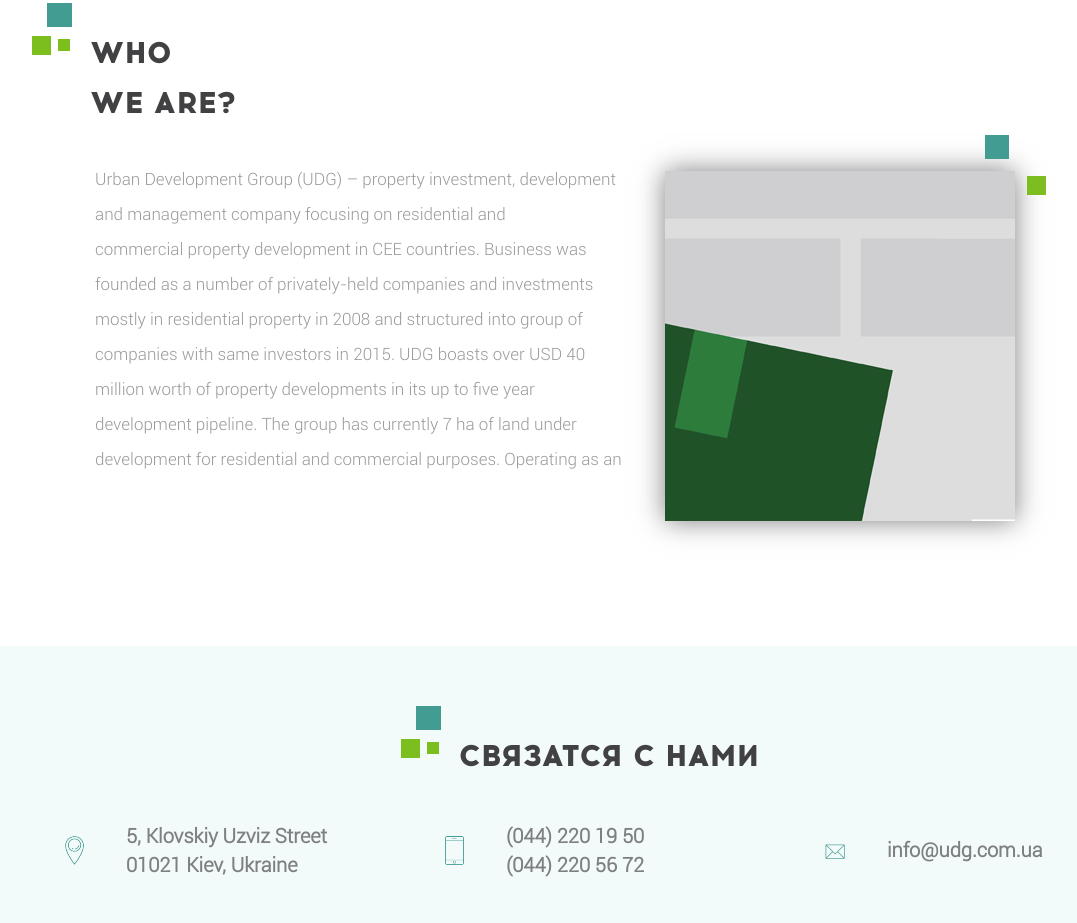
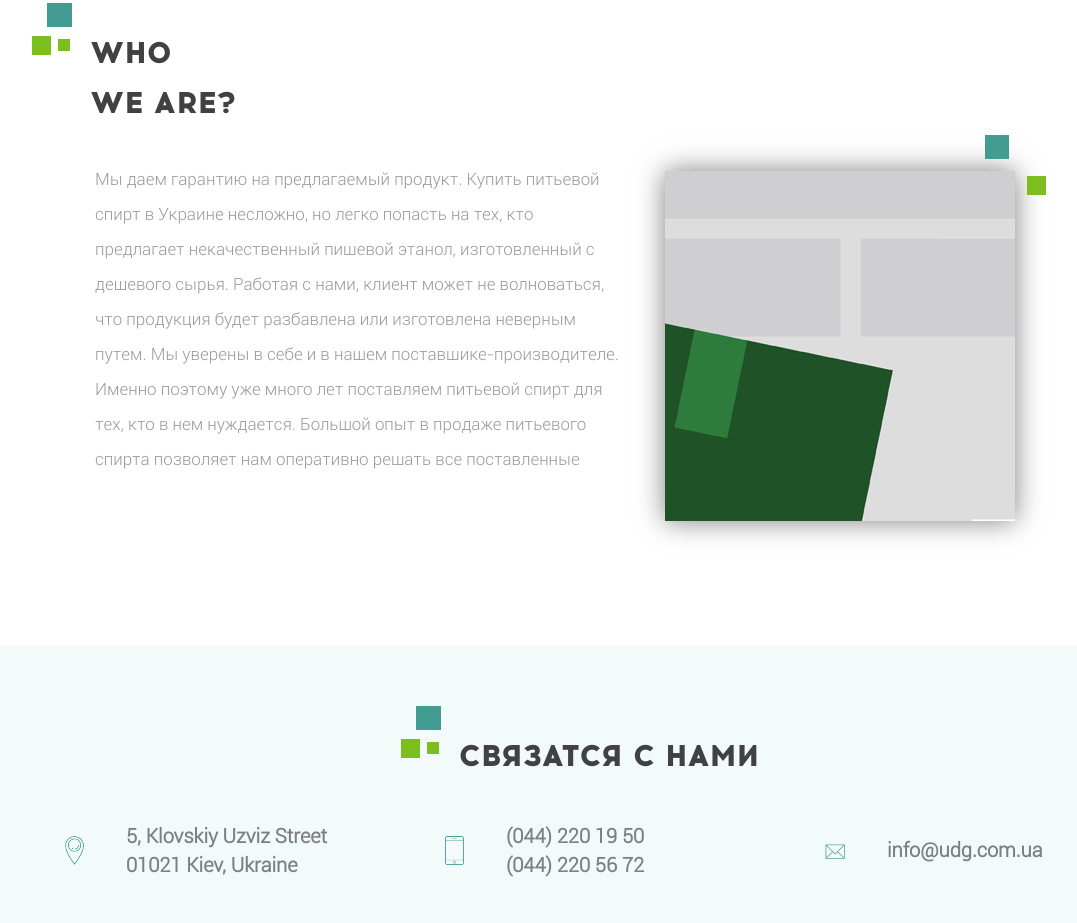
Before and after one commit to Nomaddis/water, a website: page pug/index.pug in a window 1280 px wide. Shown: the part 4257-5180 px from the top of the page, without its empty margins (60-1137 px from the left). Drawn offline with nearby package versions, Linux system fonts and the light colour scheme; files that its build step writes are made by us from their sources; files whose address does not match are found by name.

Commit message:
add about text

```diff
--- a/less/main.less
+++ b/less/main.less
@@ -82,7 +82,7 @@ main {
   width: 655px;
   height: 320px;
   overflow: hidden;
-  span {
+  p {
     font-family: "Roboto Light", sans-serif;
     color: #9a9a9a;
     font-size: 17px;
--- a/pug/modules/main.pug
+++ b/pug/modules/main.pug
@@ -310,10 +310,10 @@ main
                     .about-text
                         .about-text__left
                             .about-left__content
-                                span
-                                    | Urban Development Group (UDG) – property investment, development and management company focusing on residential and commercial property development in CEE countries. Business was founded as a number of privately-held companies and investments mostly in residential property in 2008 and structured into group of companies with same investors in 2015. UDG boasts over USD 40 million worth of property developments in its up to five year development pipeline. The group has currently 7 ha of land under development for residential and commercial purposes. Operating as an integrated property development provider, UDG business activities cover land identification and acquisition, planning, financing, resource management, project marketing, building design and construction of residential developmentscommercial offices, industrial buildings and retail centers.
-                                    | In Ukraine company making investment activity through SPV Corporate Investment Fund “UDG” which registered as public stock company and acquire funds for development via shares issue.
-                                    | Specialization of investment fund - financing of development projects such as residential buildings, complexes and quarters, investments objects are property rights for residential and commercial premises. UDG making investments into projects if able to have major influence into project concept, working with best architectors and consultants.
+                                p
+                                    | Мы даем гарантию на предлагаемый продукт. Купить питьевой спирт в Украине несложно, но легко попасть на тех, кто предлагает некачественный пищевой этанол, изготовленный с дешевого сырья. Работая с нами, клиент может не волноваться, что продукция будет разбавлена или изготовлена неверным путем. Мы уверены в себе и в нашем поставщике-производителе.  Именно поэтому уже много лет поставляем питьевой спирт для тех, кто в нем нуждается.
+                                    | Большой опыт в продаже питьевого спирта позволяет нам оперативно решать все поставленные задачи. Мы являемся надежным партнером для многих потребителей, как физических, так и юридических лиц. Это достигнуто высоким качеством продукции, современными технологиями производства, адекватными ценами, приятной политикой компании, а также налаженной логистикой.
+                                    | Если у вас возник вопрос о том, где купить пищевой спирт, то обращайтесь к нам. Для заказа достаточно оформить заявку на сайте или позвонить по указанным контактам. Мы завоевали доверие в глазах многих клиентов и хотим, чтобы вы нам тоже доверяли. Именно наша компания  дает гарантию, что реализуемая продукция не разочарует вас. Не важно, покупаете вы спирт для разового потребления или же у вас крупное производство, где требуется этот продукт, Вы, несомненно, останетесь довольны выбором. Если сомневаетесь в выборе или остались какие-то вопросы, наш менеджер с удовольствием даст развернутую консультацию.
 
                         .about-text__right
                             .about-right__img
```
Also changed, not shown: web/css/all.css, web/index.html.
